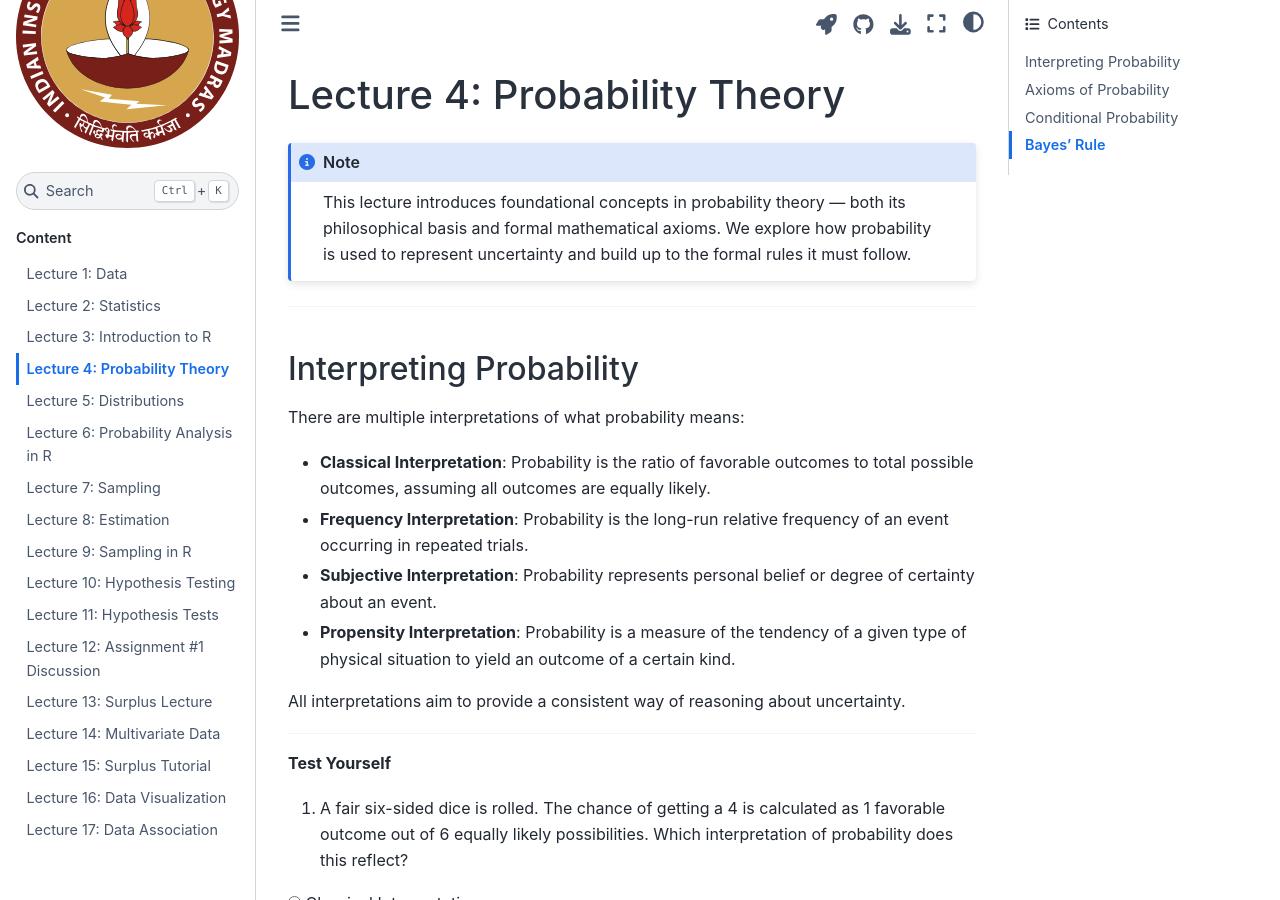
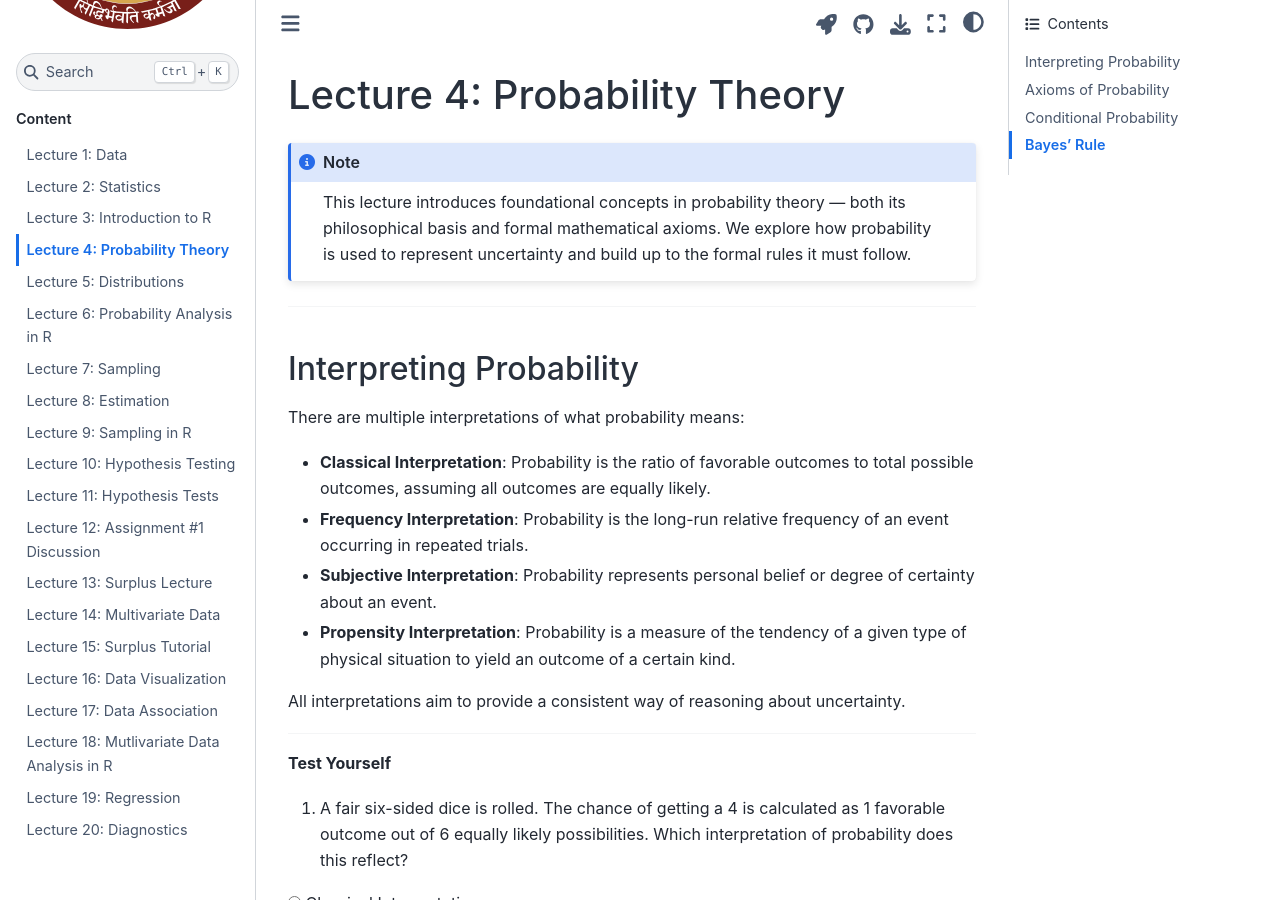
Before and after one commit to anmpahwa/CE5540, a Jupyter Book: the page built from book/content/lecture_04.ipynb, in a window 1280 px wide and 900 px high. Built offline with Jupyter Book 1.0.4 settings and Sphinx 7.4.7 and the Sphinx Book theme 1.1.4, drawn with Linux system fonts in a browser that asks for light colours; comment, search, counter and statistics services are not loaded.

Commit message:
update toc.yml

```diff
--- a/book/_toc.yml
+++ b/book/_toc.yml
@@ -21,3 +21,6 @@
     - file: content/lecture_15.ipynb
     - file: content/lecture_16.ipynb
     - file: content/lecture_17.ipynb
+    - file: content/lecture_18.ipynb
+    - file: content/lecture_19.ipynb
+    - file: content/lecture_20.ipynb
```
